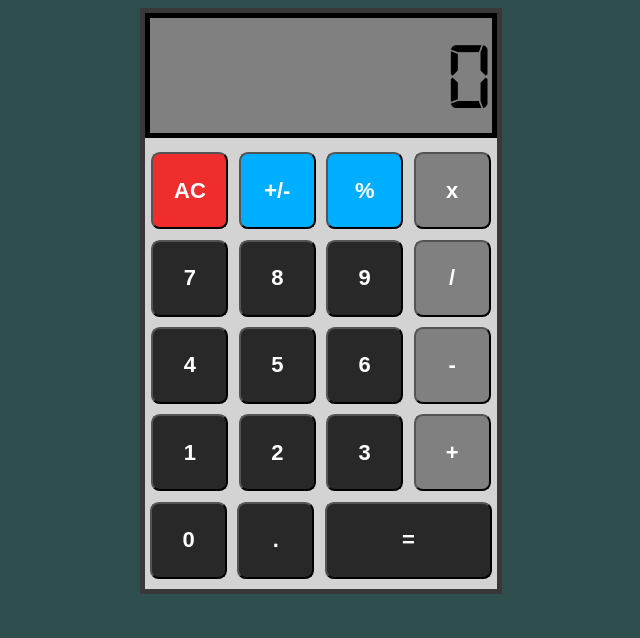
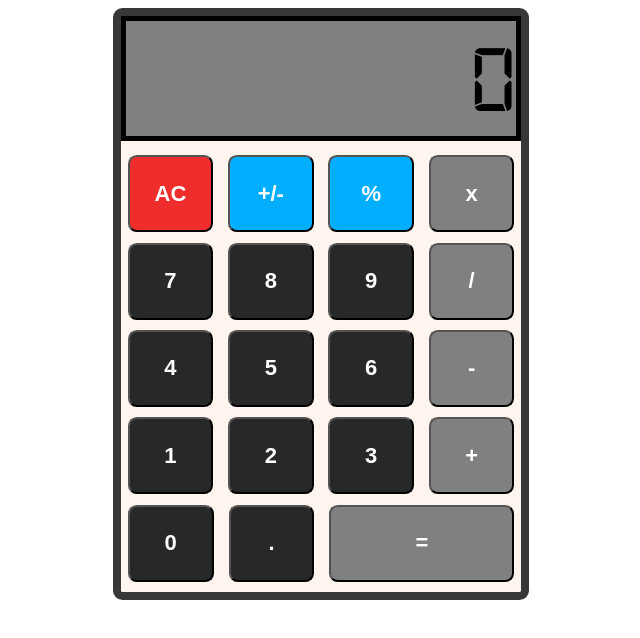
Before and after one commit to ruiyotabby/calculator, a plain HTML site: page index.html in a window 1280 px wide. Shown: the whole page, without its empty margins (319-959 px from the left). Drawn offline with Linux system fonts and the light colour scheme.

Commit message:
Change body background color

```diff
--- a/style.css
+++ b/style.css
@@ -4,16 +4,17 @@
 }
 
 .container{
-    border: 5px solid rgb(56, 56, 56);
-    width: 22em;
+    border: .5em solid rgb(56, 56, 56);
+    width: 25em;
     height: 36em;
-    background-color: rgb(212, 211, 211);
+    background-color: seashell;
+    border-radius: .6em;
 }
 
 body{
     display: flex;
     justify-content: center;
-    background-color:darkslategray;
+    background-color:white;
 }
 
 .display{
@@ -29,7 +30,7 @@ body{
 
 button{
     height: 3.5em;
-    width: 3.5em;
+    width: 3.9em;
     border-radius: 0.4em;
     margin: 0.2em;
     color: white;
@@ -43,18 +44,14 @@ button{
     display: flex;
     flex-wrap: wrap;
     gap: 0.1em;
-    justify-content: center;
+    justify-content: space-around;
 }
 
 .operator{
     background-color: gray;
 }
 
-.operator:focus{
-    background-color:rgb(93, 91, 91) ;
-}
-
-.equals:active, .operand:active{
+.equals:active, .operand:active, .operator:active{
     background-color: rgb(91, 91, 91);
 }
 
@@ -80,5 +77,6 @@ button{
 }
 
 .equals{
-    width: 7.6em;
+    width: 8.4em;
+    background-color: gray;
 }
```
